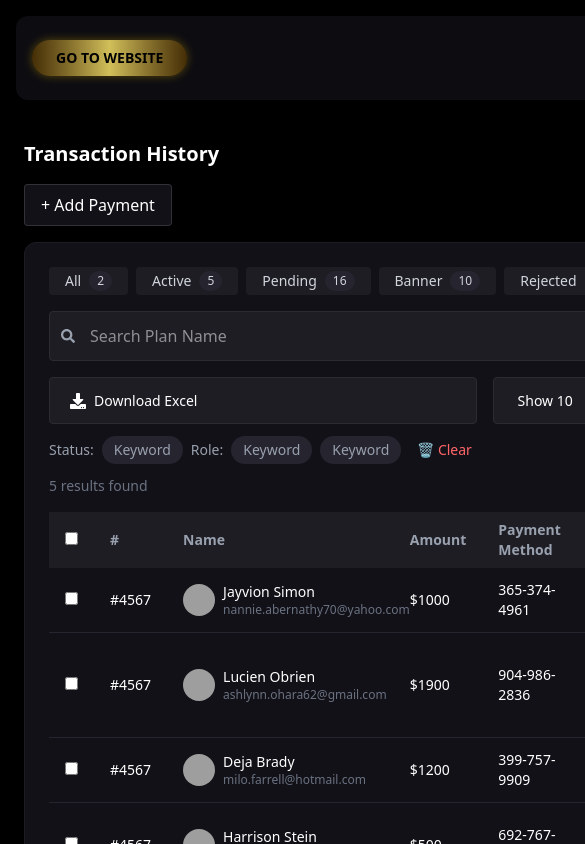
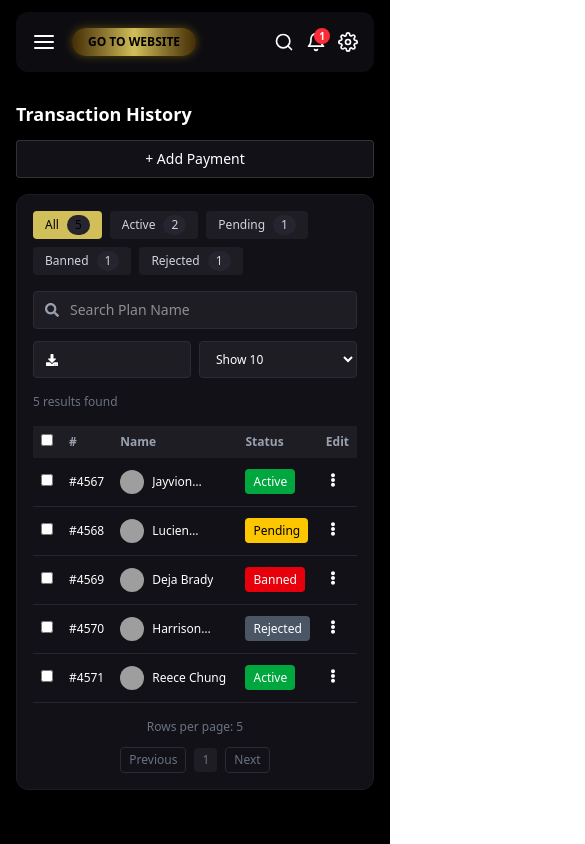
Before and after one commit to Arvindkumar20/UserDashoad, a React (Vite) app: page /dashboard/transaction-history in a window 390 px wide. Shown: the top 844 px of the page, 585 px wide, since content can reach past the window. Built offline with nearby package versions, Linux system fonts and the light colour scheme; grey boxes are pictures that could not be loaded.

Commit message:
logout section comleted

```diff
--- a/src/dashboard/Dashboard.jsx
+++ b/src/dashboard/Dashboard.jsx
@@ -8,22 +8,35 @@ import SupportSection from "./SupportSection";
 
 export default function Dashboard() {
   const [clicked, setClicked] = useState("forex");
+  const [sidebarOpen, setSidebarOpen] = useState(false);
 
   return (
     <div className="flex min-h-screen bg-black">
-      {/* Sidebar */}
-      <div className="hidden md:block">
-        <Sidebar />
+      {/* Mobile Sidebar (hidden by default, shown when sidebarOpen is true) */}
+      <div className={`fixed inset-0 z-40 md:hidden ${sidebarOpen ? 'block' : 'hidden'}`}>
+        <div className="fixed inset-0 bg-gray-600 bg-opacity-75" onClick={() => setSidebarOpen(false)}></div>
+        <div className="relative flex flex-col w-full max-w-xs h-full bg-gray-900">
+          <Sidebar onClose={() => setSidebarOpen(false)} />
+        </div>
+      </div>
+
+      {/* Desktop Sidebar (always visible on md screens and up) */}
+      <div className="hidden md:flex md:flex-shrink-0">
+        <div className="flex flex-col w-64">
+          <Sidebar />
+        </div>
       </div>
 
       {/* Main Content */}
-      <div className="flex-1 flex flex-col">
-        <DashboardHeader />
-        <main className="p-4">
-          <WelcomeBanner />
-          <ButtonGroupSection clicked={clicked} setClicked={setClicked} />
-          <PricingPage clicked={clicked} setClicked={setClicked} />
-          <SupportSection />
+      <div className="flex-1 flex flex-col overflow-hidden">
+        <DashboardHeader onMenuClick={() => setSidebarOpen(true)} />
+        <main className="flex-1 overflow-y-auto p-4 sm:p-6">
+          <div className="max-w-7xl mx-auto">
+            <WelcomeBanner />
+            <ButtonGroupSection clicked={clicked} setClicked={setClicked} />
+            <PricingPage clicked={clicked} setClicked={setClicked} />
+            <SupportSection />
+          </div>
         </main>
       </div>
     </div>
--- a/src/dashboard/TransactionHistory.jsx
+++ b/src/dashboard/TransactionHistory.jsx
@@ -1,5 +1,5 @@
 import { useState } from "react";
-import { FaSearch, FaDownload } from "react-icons/fa";
+import { FaSearch, FaDownload, FaEllipsisV } from "react-icons/fa";
 import Sidebar from "./components/Sidebar";
 import DashboardHeader from "./components/DashboardHeader";
 
@@ -15,7 +15,7 @@ const dummyData = [
     status: "Active",
   },
   {
-    id: 4567,
+    id: 4568,
     name: "Lucien Obrien",
     email: "ashlynn.ohara62@gmail.com",
     amount: "$1900",
@@ -25,7 +25,7 @@ const dummyData = [
     status: "Pending",
   },
   {
-    id: 4567,
+    id: 4569,
     name: "Deja Brady",
     email: "milo.farrell@hotmail.com",
     amount: "$1200",
@@ -35,7 +35,7 @@ const dummyData = [
     status: "Banned",
   },
   {
-    id: 4567,
+    id: 4570,
     name: "Harrison Stein",
     email: "violet.strake86@yahoo.com",
     amount: "$500",
@@ -45,7 +45,7 @@ const dummyData = [
     status: "Rejected",
   },
   {
-    id: 4567,
+    id: 4571,
     name: "Reece Chung",
     email: "letha.lubowitz24@yahoo.com",
     amount: "$1600",
@@ -58,132 +58,133 @@ const dummyData = [
 
 export default function TransactionHistory() {
   const [search, setSearch] = useState("");
-  const [filtered, setFiltered] = useState(dummyData);
+  const [activeFilter, setActiveFilter] = useState("All");
+  const [sidebarOpen, setSidebarOpen] = useState(false);
 
-  const handleSearch = (e) => {
-    const val = e.target.value;
-    setSearch(val);
-    setFiltered(
-      dummyData.filter((item) =>
-        item.name.toLowerCase().includes(val.toLowerCase())
-      )
-    );
-  };
+  const filtered = dummyData.filter((item) => {
+    const matchesSearch = item.name.toLowerCase().includes(search.toLowerCase());
+    const matchesFilter = activeFilter === "All" || item.status === activeFilter;
+    return matchesSearch && matchesFilter;
+  });
+
+  const statusFilters = ["All", "Active", "Pending", "Banned", "Rejected"];
 
   return (
     <div className="flex min-h-screen bg-[#0D0F1C] text-white">
-      <div className="hidden md:block">
+      <div className={`fixed inset-0 z-40 md:hidden ${sidebarOpen ? 'block' : 'hidden'}`}>
+        <div className="fixed inset-0 bg-gray-600 bg-opacity-75" onClick={() => setSidebarOpen(false)} />
+        <div className="relative flex flex-col w-full max-w-xs h-full bg-gray-900">
+          <Sidebar onClose={() => setSidebarOpen(false)} />
+        </div>
+      </div>
+
+      <div className="hidden md:flex md:flex-shrink-0">
+        <div className="flex flex-col w-64">
           <Sidebar />
         </div>
+      </div>
 
-      <div className="flex-1 flex flex-col">
-        <DashboardHeader />
+      <div className="flex-1 flex flex-col overflow-hidden">
+        <DashboardHeader onMenuClick={() => setSidebarOpen(true)} />
 
-        <main className="p-6 bg-black min-h-screen">
-          <div className="flex flex-col sm:flex-row justify-between items-start sm:items-center mb-4 gap-4">
-            <h2 className="text-xl font-semibold">Transaction History</h2>
-            <button className="bg-[#121117] hover:bg-[#ffffff1f] text-white font-medium px-4 py-2 rounded border border-[#ffffff22]">
+        <main className="flex-1 overflow-y-auto p-4 sm:p-6 bg-black">
+          <div className="max-w-7xl mx-auto">
+            <div className="flex flex-col sm:flex-row justify-between items-start sm:items-center mb-4 sm:mb-6 gap-3">
+              <h2 className="text-lg sm:text-xl md:text-2xl font-semibold">Transaction History</h2>
+              <button className="bg-[#121117] hover:bg-[#ffffff1f] text-white text-sm sm:text-base font-medium px-3 sm:px-4 py-2 rounded border border-[#ffffff22] w-full sm:w-auto">
                 + Add Payment
               </button>
             </div>
 
-          <div className="bg-[#121117] rounded-xl shadow-md p-6 border border-[#1c1c24]">
-            <div className="flex gap-2 flex-wrap mb-4 text-sm">
-              {["All", "Active", "Pending", "Banner", "Rejected"].map(
-                (label, idx) => (
+            <div className="bg-[#121117] rounded-xl shadow-md p-4 sm:p-6 border border-[#1c1c24]">
+              <div className="flex gap-2 flex-wrap mb-4 text-xs sm:text-sm">
+                {statusFilters.map((label) => (
                   <button
-                    key={idx}
-                    className="bg-[#1E1D24] px-4 py-1 rounded text-gray-300 flex items-center gap-2"
+                    key={label}
+                    onClick={() => setActiveFilter(label)}
+                    className={`px-3 sm:px-4 py-1 rounded flex items-center gap-2 ${
+                      activeFilter === label ? "bg-[#d1bf5a] text-black" : "bg-[#1E1D24] text-gray-300"
+                    }`}
                   >
                     {label}
                     <span className="bg-[#26242f] px-2 py-0.5 rounded-full text-xs">
-                      {Math.floor(Math.random() * 20)}
+                      {dummyData.filter((item) => label === "All" || item.status === label).length}
                     </span>
                   </button>
-                )
-              )}
+                ))}
               </div>
 
-            <div className="flex flex-col md:flex-row flex-wrap items-center gap-4 mb-3">
-              <div className="relative w-full md:w-[600px]">
+              <div className="flex flex-col sm:flex-row items-start sm:items-center gap-3 mb-4">
+                <div className="relative w-full">
                   <input
                     value={search}
-                  onChange={handleSearch}
+                    onChange={(e) => setSearch(e.target.value)}
                     placeholder="Search Plan Name"
-                  className="bg-[#1e1d24] text-white pl-10 pr-4 py-3 rounded w-full border border-[#2c2a33]"
+                    className="bg-[#1e1d24] text-white text-sm pl-9 pr-4 py-2 sm:py-3 rounded w-full border border-[#2c2a33]"
                   />
                   <FaSearch className="absolute left-3 top-1/2 transform -translate-y-1/2 text-gray-400 text-sm" />
                 </div>
-              <div className="flex gap-4 w-full md:w-auto justify-end ml-auto">
-                <button className="bg-[#1e1d24] px-5 py-3 rounded border border-[#2c2a33] text-white text-sm flex items-center gap-2 w-full md:w-auto">
-                  <FaDownload className="text-base" />
-                  Download Excel
+                <div className="flex gap-2 sm:gap-3 w-full sm:w-auto">
+                  <button className="bg-[#1e1d24] px-3 sm:px-4 py-2 rounded border border-[#2c2a33] text-white text-xs sm:text-sm flex items-center gap-2 w-full sm:w-auto">
+                    <FaDownload className="text-xs sm:text-sm" />
+                    <span className="hidden xs:inline">Download Excel</span>
                   </button>
-                <select className="bg-[#1e1d24] px-5 py-3 rounded border border-[#2c2a33] text-sm text-white w-full md:w-auto">
+                  <select className="bg-[#1e1d24] px-3 sm:px-4 py-2 rounded border border-[#2c2a33] text-xs sm:text-sm text-white w-full sm:w-auto">
                     <option>Show 10</option>
                     <option>Show 20</option>
                   </select>
                 </div>
               </div>
 
-            <div className="text-sm text-gray-400 mb-3 flex items-center gap-2 flex-wrap">
-              <span>Status:</span>
-              <span className="bg-[#26242f] px-3 py-1 rounded-full">Keyword</span>
-              <span>Role:</span>
-              <span className="bg-[#26242f] px-3 py-1 rounded-full">Keyword</span>
-              <span className="bg-[#26242f] px-3 py-1 rounded-full">Keyword</span>
-              <span className="text-red-400 cursor-pointer ml-2">🗑 Clear</span>
-            </div>
-
-            <p className="text-gray-500 text-sm mb-4">
+              <p className="text-gray-500 text-xs sm:text-sm mb-4">
                 {filtered.length} results found
               </p>
 
               <div className="overflow-x-auto">
-              <table className="min-w-full text-sm text-left">
+                <table className="min-w-full text-xs sm:text-sm text-left">
                   <thead className="bg-[#1E1D24] text-gray-400">
                     <tr>
-                    <th className="px-4 py-2"><input type="checkbox" /></th>
-                    <th className="px-4 py-2">#</th>
-                    <th className="px-4 py-2">Name</th>
-                    <th className="px-4 py-2">Amount</th>
-                    <th className="px-4 py-2">Payment Method</th>
-                    <th className="px-4 py-2">Date Created</th>
-                    <th className="px-4 py-2">Action</th>
-                    <th className="px-4 py-2">Status</th>
-                    <th className="px-4 py-2">Edit</th>
+                      <th className="px-2 sm:px-4 py-2"><input type="checkbox" className="w-3 h-3 sm:w-4 sm:h-4" /></th>
+                      <th className="px-2 sm:px-4 py-2">#</th>
+                      <th className="px-2 sm:px-4 py-2">Name</th>
+                      <th className="px-2 sm:px-4 py-2 hidden sm:table-cell">Amount</th>
+                      <th className="px-2 sm:px-4 py-2 hidden md:table-cell">Method</th>
+                      <th className="px-2 sm:px-4 py-2 hidden lg:table-cell">Date</th>
+                      <th className="px-2 sm:px-4 py-2 hidden xl:table-cell">Action</th>
+                      <th className="px-2 sm:px-4 py-2">Status</th>
+                      <th className="px-2 sm:px-4 py-2">Edit</th>
                     </tr>
                   </thead>
                   <tbody>
                     {filtered.map((row, i) => (
                       <tr
-                      key={i}
+                        key={row.id}
                         className="border-b border-[#26242f] hover:bg-[#1a1a20]"
                       >
-                      <td className="px-4 py-3">
-                        <input type="checkbox" />
+                        <td className="px-2 sm:px-4 py-3">
+                          <input type="checkbox" className="w-3 h-3 sm:w-4 sm:h-4" />
                         </td>
-                      <td className="px-4 py-3">#{row.id}</td>
-                      <td className="px-4 py-3">
+                        <td className="px-2 sm:px-4 py-3">#{row.id}</td>
+                        <td className="px-2 sm:px-4 py-3">
                           <div className="flex items-center gap-2">
                             <img
                               src={`https://i.pravatar.cc/32?img=${i + 1}`}
                               alt="avatar"
-                            className="w-8 h-8 rounded-full"
+                              className="w-6 h-6 sm:w-8 sm:h-8 rounded-full"
                             />
                             <div>
-                            <p>{row.name}</p>
-                            <p className="text-xs text-gray-500">
+                              <p className="line-clamp-1">{row.name}</p>
+                              <p className="text-xs text-gray-500 hidden sm:block">
                                 {row.email}
                               </p>
                             </div>
                           </div>
                         </td>
-                      <td className="px-4 py-3">{row.amount}</td>
-                      <td className="px-4 py-3">{row.method}</td>
-                      <td className="px-4 py-3">{row.created}</td>
-                      <td className="px-4 py-3">{row.action}</td>
-                      <td className="px-4 py-3">
+                        <td className="px-2 sm:px-4 py-3 hidden sm:table-cell">{row.amount}</td>
+                        <td className="px-2 sm:px-4 py-3 hidden md:table-cell">{row.method}</td>
+                        <td className="px-2 sm:px-4 py-3 hidden lg:table-cell">{row.created}</td>
+                        <td className="px-2 sm:px-4 py-3 hidden xl:table-cell">{row.action}</td>
+                        <td className="px-2 sm:px-4 py-3">
                           <span
                             className={`px-2 py-1 rounded text-xs font-medium ${
                               row.status === "Active"
@@ -198,11 +199,11 @@ export default function TransactionHistory() {
                             {row.status}
                           </span>
                         </td>
-                      <td className="px-4 py-3 relative group">
-                        <span className="text-white text-lg cursor-pointer">
-                          ✏️
-                        </span>
-                        <div className="absolute top-[-30px] right-0 text-xs bg-gray-700 text-white px-2 py-1 rounded opacity-0 group-hover:opacity-100 transition">
+                        <td className="px-2 sm:px-4 py-3 relative group">
+                          <button className="text-white text-sm sm:text-base">
+                            <FaEllipsisV />
+                          </button>
+                          <div className="absolute right-0 top-full mt-1 z-10 text-xs bg-gray-700 text-white px-2 py-1 rounded opacity-0 group-hover:opacity-100 transition shadow-lg">
                             Quick edit
                           </div>
                         </td>
@@ -212,9 +213,14 @@ export default function TransactionHistory() {
                 </table>
               </div>
 
-            <div className="flex justify-between items-center mt-6 text-sm text-gray-500">
+              <div className="flex flex-col sm:flex-row justify-between items-center mt-4 sm:mt-6 gap-3 text-xs sm:text-sm text-gray-500">
                 <p>Rows per page: 5</p>
-              <p>6–10 of 11</p>
+                <div className="flex items-center gap-2">
+                  <button className="px-2 sm:px-3 py-1 rounded border border-[#2c2a33]">Previous</button>
+                  <span className="px-2 sm:px-3 py-1 bg-[#1e1d24] rounded">1</span>
+                  <button className="px-2 sm:px-3 py-1 rounded border border-[#2c2a33]">Next</button>
+                </div>
+              </div>
             </div>
           </div>
         </main>
--- a/src/dashboard/components/DashboardHeader.jsx
+++ b/src/dashboard/components/DashboardHeader.jsx
@@ -1,38 +1,41 @@
 import { useState } from "react";
-import {
-  FiBell,
-  FiSettings,
-  FiMenu,
-  FiSearch,
-  FiX,
-} from "react-icons/fi";
+import { FiBell, FiSettings, FiMenu, FiSearch, FiX } from "react-icons/fi";
 import { Link } from "react-router-dom";
 import profilePic from "../../assets/dashboard/stack.png";
 
-export default function DashboardHeader() {
-  const [sidebarOpen, setSidebarOpen] = useState(false);
+export default function DashboardHeader({ onMenuClick }) {
   const [showSearch, setShowSearch] = useState(false);
   const [searchTerm, setSearchTerm] = useState("");
+  const [mobileSearchOpen, setMobileSearchOpen] = useState(false);
 
   return (
     <>
       {/* Full Width Black Background */}
-      <div className="w-full bg-black py-4 px-4 sm:px-6 lg:px-8">
+      <div className="w-full bg-black py-3 px-4 sm:py-4 sm:px-6 lg:px-8">
         {/* Centered Header Box */}
-        <header className="w-full max-w-[1140px] mx-auto bg-[#0d0c11] flex items-center justify-between px-4 sm:px-6 lg:px-8 py-6 rounded-xl shadow-md z-50">
-          {/* Left Side */}
+        <header className="w-full max-w-[1140px] mx-auto bg-[#0d0c11] flex items-center justify-between px-4 sm:px-6 lg:px-8 py-4 sm:py-6 rounded-xl shadow-md z-50">
+          {/* Left Side - Logo/Website Link and Mobile Menu */}
           <div className="flex items-center gap-4">
+            {/* Mobile Menu Button (hidden on md and up) */}
+            <button
+              className="md:hidden focus:outline-none"
+              onClick={onMenuClick}
+            >
+              <FiMenu className="text-white w-6 h-6" />
+            </button>
+
+            {/* Website Link */}
             <Link
               to="/"
-              className="bg-gradient-to-l from-[#452e06] via-[#d1bf5a] to-[#452e06] text-black font-bold text-sm px-6 py-2 rounded-full shadow-[0_0_10px_rgba(255,215,0,0.3)] hover:brightness-110 transition-all duration-300"
+              className="bg-gradient-to-l from-[#452e06] via-[#d1bf5a] to-[#452e06] text-black font-bold text-xs sm:text-sm px-4 sm:px-6 py-1.5 sm:py-2 rounded-full shadow-[0_0_10px_rgba(255,215,0,0.3)] hover:brightness-110 transition-all duration-300 whitespace-nowrap"
             >
               GO TO WEBSITE
             </Link>
           </div>
 
-          {/* Right Side */}
-          <div className="flex items-center gap-4">
-            {/* Search Field */}
+          {/* Right Side - Search and Icons */}
+          <div className="flex items-center gap-3 sm:gap-4">
+            {/* Desktop Search (hidden on mobile) */}
             <div className="relative hidden sm:flex items-center">
               {showSearch ? (
                 <>
@@ -42,7 +45,7 @@ export default function DashboardHeader() {
                     value={searchTerm}
                     onChange={(e) => setSearchTerm(e.target.value)}
                     placeholder="Search..."
-                    className="bg-[#1a1921] text-white text-sm px-3 py-1.5 rounded-md placeholder:text-gray-400 outline-none focus:ring-2 focus:ring-yellow-500 transition-all w-48"
+                    className="bg-[#1a1921] text-white text-sm px-3 py-1.5 rounded-md placeholder:text-gray-400 outline-none focus:ring-2 focus:ring-yellow-500 transition-all w-48 sm:w-56 md:w-64"
                   />
                   <button
                     onClick={() => setShowSearch(false)}
@@ -61,60 +64,61 @@ export default function DashboardHeader() {
               )}
             </div>
 
+            {/* Mobile Search Button (shown only on mobile) */}
+            <button
+              className="sm:hidden text-white hover:text-yellow-400 transition"
+              onClick={() => setMobileSearchOpen(true)}
+            >
+              <FiSearch size={20} />
+            </button>
+
             {/* Notification Bell */}
             <div className="relative">
-              <FiBell className="text-white w-5 h-5 cursor-pointer" />
+              <FiBell className="text-white w-5 h-5 cursor-pointer hover:text-yellow-400 transition" />
               <span className="absolute -top-1 -right-1 text-[10px] bg-red-500 text-white w-4 h-4 rounded-full flex items-center justify-center font-bold">
                 1
               </span>
             </div>
 
             {/* Settings Icon */}
-           <Link to="/dashboard/setting">
-            <FiSettings className="text-white w-5 h-5 cursor-pointer" /></Link>
+            <Link
+              to="/dashboard/setting"
+              className="text-white hover:text-yellow-400 transition"
+            >
+              <FiSettings className="w-5 h-5" />
+            </Link>
 
-            {/* Profile Image */}
+            {/* Profile Image (hidden on very small screens) */}
             <img
               src={profilePic}
               alt="Profile"
-              className="h-8 w-8 rounded-full border-2 border-green-500 object-cover"
+              className="hidden xs:block h-8 w-8 rounded-full border-2 border-green-500 object-cover"
             />
-
-            {/* Hamburger for Mobile */}
-            <button
-              className="sm:hidden focus:outline-none"
-              onClick={() => setSidebarOpen(true)}
-            >
-              <FiMenu className="text-white w-6 h-6" />
-            </button>
           </div>
         </header>
       </div>
 
-      {/* Mobile Sidebar Backdrop */}
-      <div
-        className={`fixed inset-0 bg-black bg-opacity-50 z-40 transition-opacity duration-300 ${
-          sidebarOpen ? "opacity-100" : "opacity-0 pointer-events-none"
-        }`}
-        onClick={() => setSidebarOpen(false)}
-      />
-
-      {/* Mobile Sidebar */}
-      <div
-        className={`fixed top-0 left-0 w-64 h-full bg-[#121117] text-white shadow-lg z-50 transform transition-transform duration-300 ${
-          sidebarOpen ? "translate-x-0" : "-translate-x-full"
-        }`}
-      >
-        <div className="p-4 font-bold text-lg border-b border-gray-700">
-          Sidebar Menu
+      {/* Mobile Search Overlay (shown only when mobileSearchOpen is true) */}
+      {mobileSearchOpen && (
+        <div className="fixed inset-0 bg-black bg-opacity-80 z-50 flex items-center justify-center p-4 sm:hidden">
+          <div className="w-full max-w-md relative">
+            <input
+              type="text"
+              autoFocus
+              value={searchTerm}
+              onChange={(e) => setSearchTerm(e.target.value)}
+              placeholder="Search..."
+              className="w-full bg-[#1a1921] text-white text-base px-4 py-3 rounded-lg placeholder:text-gray-400 outline-none focus:ring-2 focus:ring-yellow-500"
+            />
+            <button
+              onClick={() => setMobileSearchOpen(false)}
+              className="absolute right-3 top-3 text-gray-400 hover:text-white"
+            >
+              <FiX size={20} />
+            </button>
+          </div>
         </div>
-        <ul className="p-4 space-y-4">
-          <li className="hover:text-yellow-400 cursor-pointer">Dashboard</li>
-          <li className="hover:text-yellow-400 cursor-pointer">Analytics</li>
-          <li className="hover:text-yellow-400 cursor-pointer">Settings</li>
-          <li className="hover:text-yellow-400 cursor-pointer">Logout</li>
-        </ul>
-      </div>
+      )}
     </>
   );
 }
```
Also changed, not shown: src/dashboard/BuyPlan.jsx (+17 -29 lines), src/dashboard/UserSettings.jsx (+8 -16 lines), src/dashboard/components/ButtonGroupSection.jsx (+7 -2 lines), src/dashboard/components/PricingCard.jsx (+17 -16 lines), src/dashboard/components/PricingSection.jsx (+40 -8 lines). Lines whose indentation alone changed are shown as unchanged.
